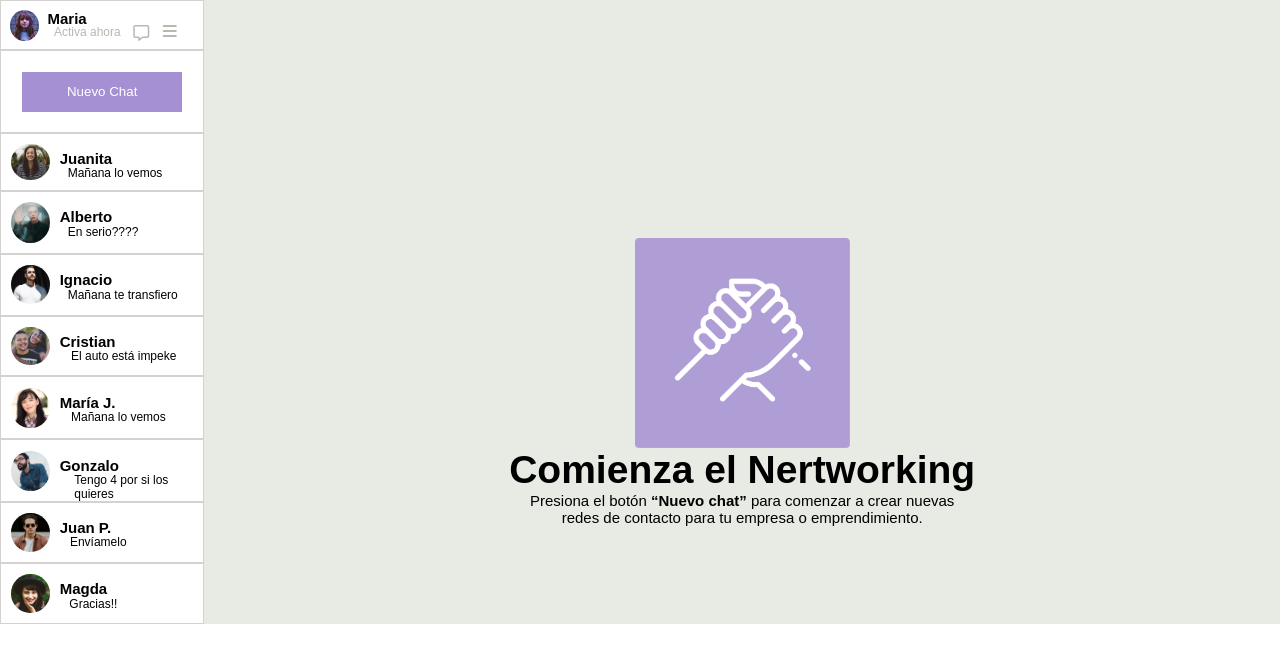
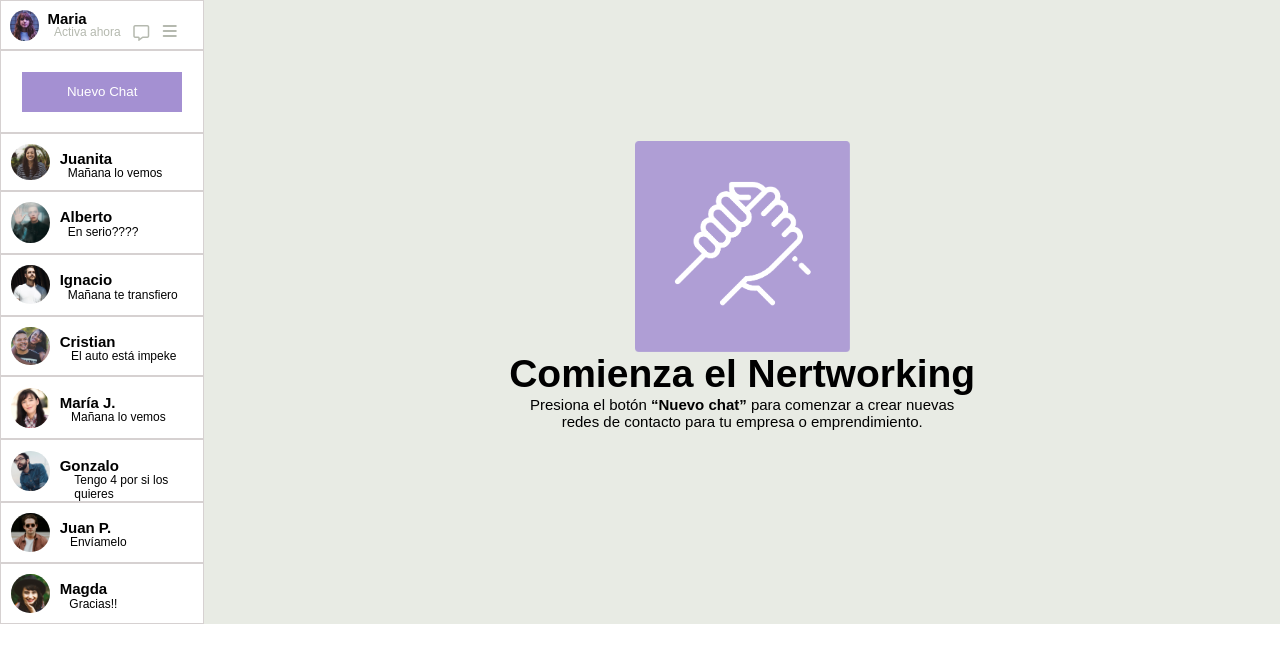
Before and after one commit to Noxvill/sistema-mensajeria, a plain HTML site: page index.html in a window 1280 px wide. Drawn offline with Linux system fonts and the light colour scheme.

Commit message:
cambios sizing

```diff
--- a/assets/css/style.css
+++ b/assets/css/style.css
@@ -16,9 +16,9 @@
     display: flex;
     flex-direction: column;
     justify-content: center;
-    /* width: 100%;
-    height: auto; */
-  flex-basis: 100%;
+    width: 100%;
+    height: auto;
+
     background-color: #E8EBE4;
 }
 
@@ -28,7 +28,7 @@
 }
 
 .logo-img img {
-    padding-top: 13%;
+    margin-top: -5%;
     width: 20%;
     height: auto;
 }
```
